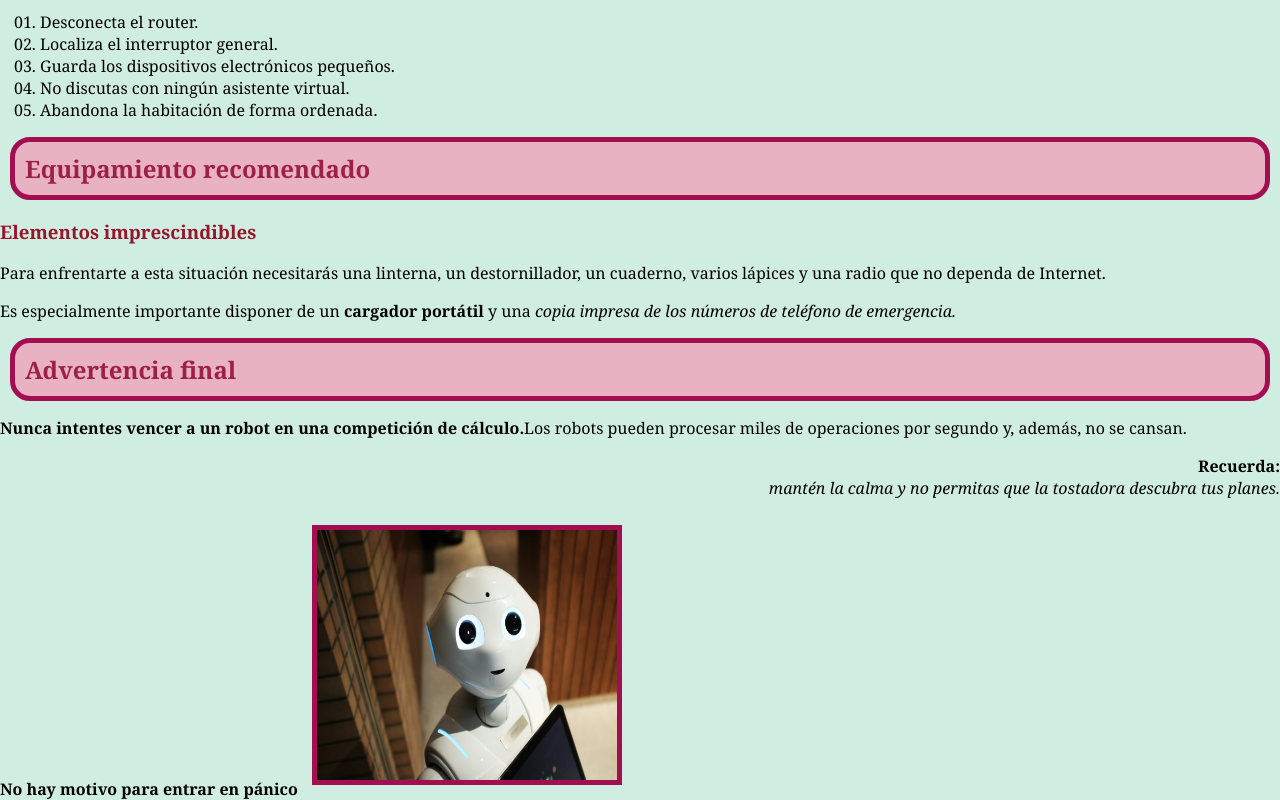
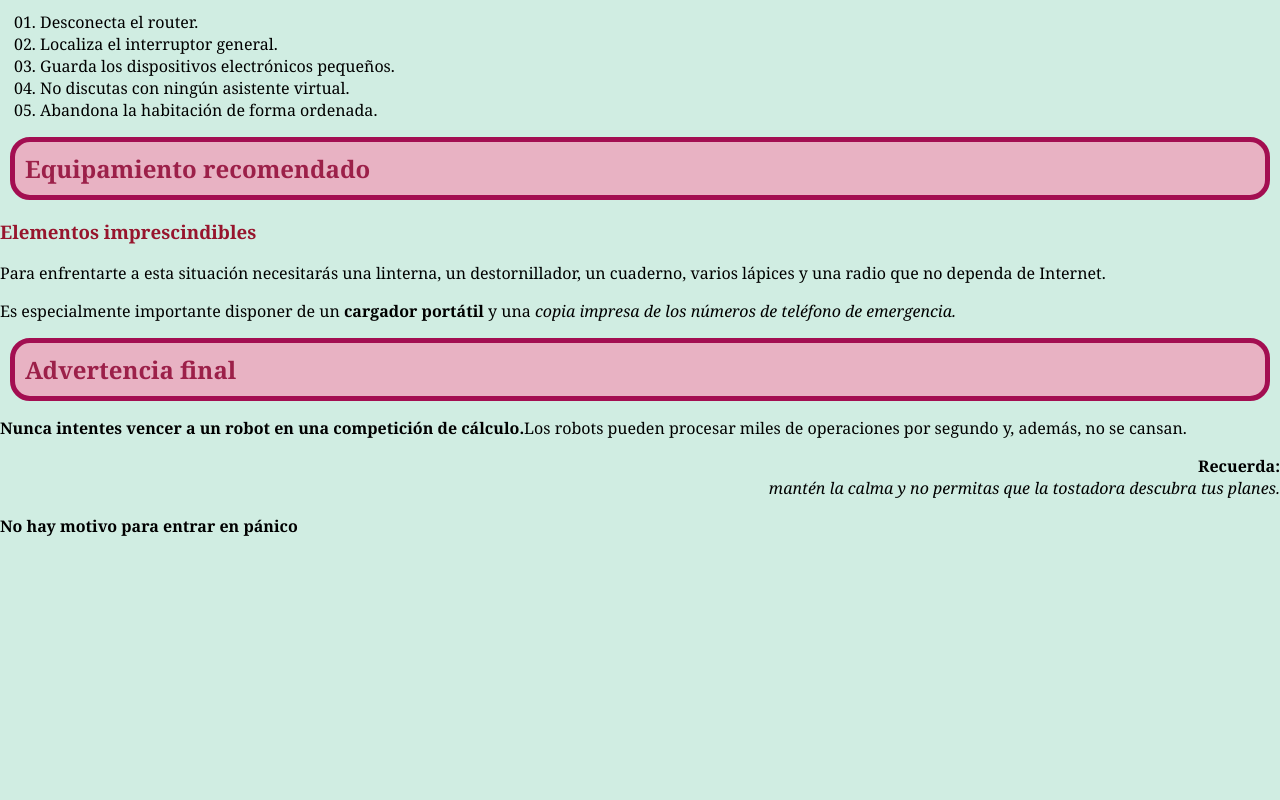
Before and after one commit to ericavillaescusaj/TPED1-26-27-EJ4, a plain HTML site: page html/index.html in a window 1280 px wide. Shown: the part 902-1702 px from the top of the page. After the commit the page ends 1439 px from the top, so only its background shows below. Drawn offline with Linux system fonts and the light colour scheme.

Commit message:
Sin Imagen

```diff
--- a/css/estilos.css
+++ b/css/estilos.css
@@ -46,15 +46,6 @@ h2{
     border-radius: 20px;
 }
 
-img{
-    width: 300px;
-    height: 250px;
-    border-color: rgb(163, 14, 81);
-    border-style: solid;
-    border-width: 5px;
-    margin: 10px;
-}
-
 .alignright{
     text-align: right;
 }
--- a/html/index.html
+++ b/html/index.html
@@ -59,6 +59,6 @@
 
     <p class="recuerda"><strong>Recuerda:</strong><br><em>mantén la calma y no permitas que la tostadora descubra tus planes.</em></p>
 
-    <strong> No hay motivo para entrar en pánico </strong> <img src="../html/img/Robot.jpg" alt="Robot">
+    <strong> No hay motivo para entrar en pánico </strong>
 </body>
 </html>
```
Also changed, not shown: html/img/Robot.jpg (deleted).
